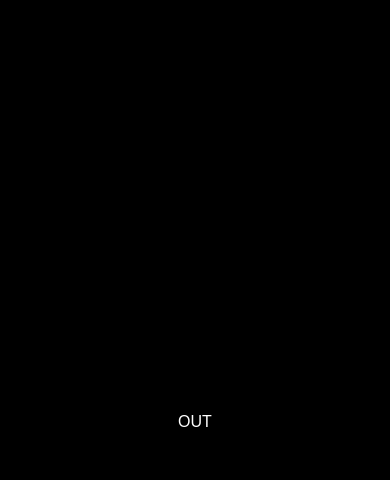
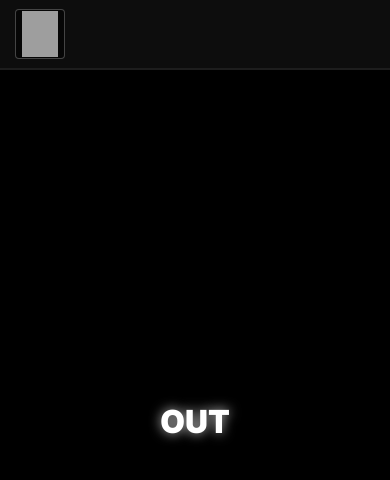
Before and after one commit to vialtyfake/vssite, a website: page index.html in a window 390 px wide. Drawn offline with nearby package versions, Linux system fonts and the light colour scheme; grey boxes are pictures that could not be loaded.

Commit message:
Fix static file server and apply CSS cleanup

```diff
--- /dev/null
+++ b/globals.css
@@ -0,0 +1,65 @@
+@import url("https://cdnjs.cloudflare.com/ajax/libs/meyer-reset/2.0/reset.min.css");
+@import url("https://fonts.googleapis.com/css?family=Inter:900");
+
+* {
+  -webkit-font-smoothing: antialiased;
+  box-sizing: border-box;
+}
+
+html,
+body {
+  margin: 0;
+  height: 100%;
+}
+
+body {
+  line-height: 1.5;
+  -webkit-font-smoothing: antialiased;
+}
+
+img,
+picture,
+video,
+canvas,
+svg {
+  display: block;
+  max-width: 100%;
+}
+
+input,
+button,
+textarea,
+select {
+  font: inherit;
+}
+
+p,
+h1,
+h2,
+h3,
+h4,
+h5,
+h6 {
+  overflow-wrap: break-word;
+}
+
+button:focus-visible {
+  outline: 2px solid #4a90e2 !important;
+  outline: -webkit-focus-ring-color auto 5px !important;
+}
+
+a {
+  text-decoration: none;
+  color: inherit;
+}
+
+/* Accessibility */
+.visually-hidden {
+  position: absolute !important;
+  height: 1px;
+  width: 1px;
+  overflow: hidden;
+  clip: rect(1px 1px 1px 1px);
+  clip: rect(1px, 1px, 1px, 1px);
+  white-space: nowrap;
+}
--- a/index.html
+++ b/index.html
@@ -1,25 +1,22 @@
 <!DOCTYPE html>
 <html lang="en">
   <head>
-  <meta charset="UTF-8">
+    <meta charset="utf-8" />
+    <meta name="viewport" content="width=device-width, initial-scale=1.0" />
     <title>VIALTY</title>
-  <style>
-    body {
-      margin: 0;
-      background-color: black;
-      color: white;
-      display: flex;
-      justify-content: center;
-      align-items: center;
-      height: 100vh;
-      font-family: sans-serif;
-      text-align: center;
-    }
-  </style>
+    <link rel="stylesheet" href="globals.css" />
+    <link rel="stylesheet" href="style.css" />
   </head>
   <body>
-  <div>
-    <p>OUT</p>
+    <main class="mainframe">
+      <div class="content">
+        <header class="top-bar">
+          <button class="button" aria-label="Menu">
+            <span class="button-icon"></span>
+          </button>
+        </header>
+        <h1 class="main-heading">OUT</h1>
       </div>
+    </main>
   </body>
 </html>
--- /dev/null
+++ b/style.css
@@ -0,0 +1,94 @@
+/* Main container */
+.mainframe {
+    background-color: #000000;
+    display: flex;
+    justify-content: center;
+    width: 100%;
+    min-height: 100vh;
+  }
+
+  /* Content area */
+  .content {
+    background-color: #000000;
+    width: 100%;
+    max-width: 1920px;
+    min-height: 100vh;
+    position: relative;
+    padding-top: 92px; /* Account for fixed top bar */
+  }
+
+  /* Top bar */
+  .top-bar {
+    position: fixed;
+    width: 100%;
+    height: 92px;
+    top: 0;
+    left: 0;
+    background-color: rgba(255, 255, 255, 0.05);
+    border-bottom: 2px solid #1d1d1d;
+    backdrop-filter: blur(5px) brightness(100%);
+    -webkit-backdrop-filter: blur(5px) brightness(100%);
+    display: flex;
+    align-items: center;
+    padding-left: 23px;
+    z-index: 1000;
+  }
+
+  /* Button */
+  .button {
+    width: 67px;
+    height: 67px;
+    background-color: rgba(0, 0, 0, 0.5);
+    border-radius: 4px;
+    overflow: hidden;
+    border: 1px solid rgba(255, 255, 255, 0.25);
+    cursor: pointer;
+  }
+
+  .button-icon {
+    display: block;
+    width: 100%;
+    height: 100%;
+    background-image: url(https://c.animaapp.com/MhVy1jRW/img/button@2x.png);
+    background-size: cover;
+    background-position: 50% 50%;
+  }
+
+  /* Main heading */
+  .main-heading {
+    position: absolute;
+    top: 50%;
+    left: 50%;
+    transform: translate(-50%, -50%);
+    text-shadow: 0px 0px 12px rgba(255, 255, 255, 0.75);
+    font-family: "Inter", Helvetica, Arial, sans-serif;
+    font-weight: 900;
+    color: #ffffff;
+    font-size: 67px;
+    text-align: center;
+    letter-spacing: 0;
+    line-height: 1.2;
+  }
+
+  /* Responsive adjustments */
+  @media (max-width: 1920px) {
+    .main-heading {
+      font-size: calc(24px + 2vw);
+    }
+  }
+
+  @media (max-width: 768px) {
+    .top-bar {
+      height: 70px;
+      padding-left: 15px;
+    }
+
+    .content {
+      padding-top: 70px;
+    }
+
+    .button {
+      width: 50px;
+      height: 50px;
+    }
+  }
```
Also changed, not shown: server.js (+21 -4 lines). Lines whose indentation alone changed are shown as unchanged.
